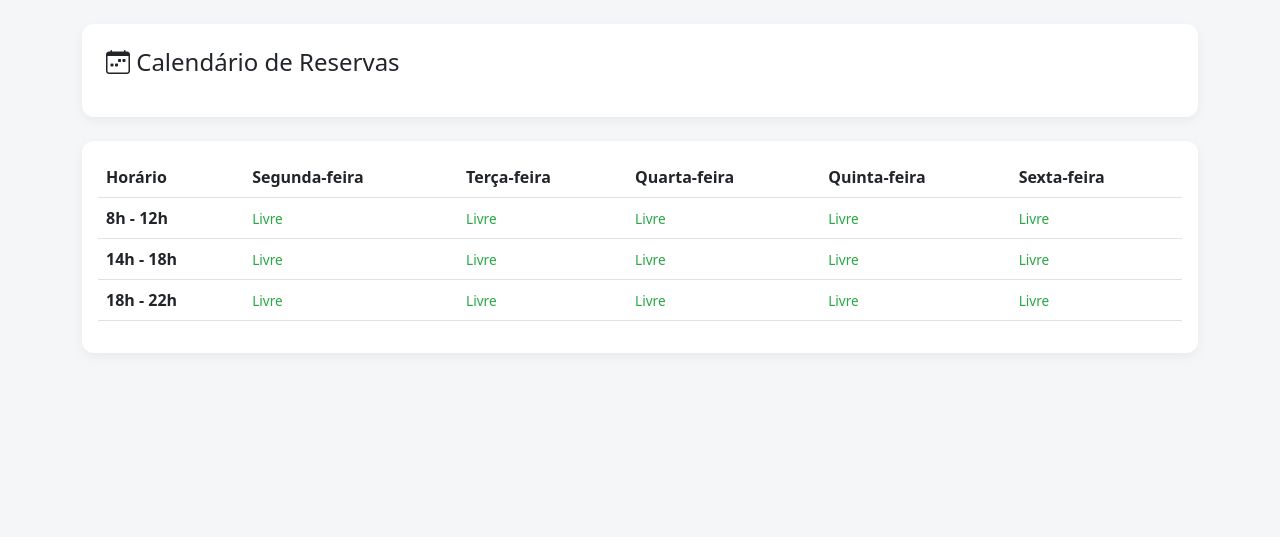
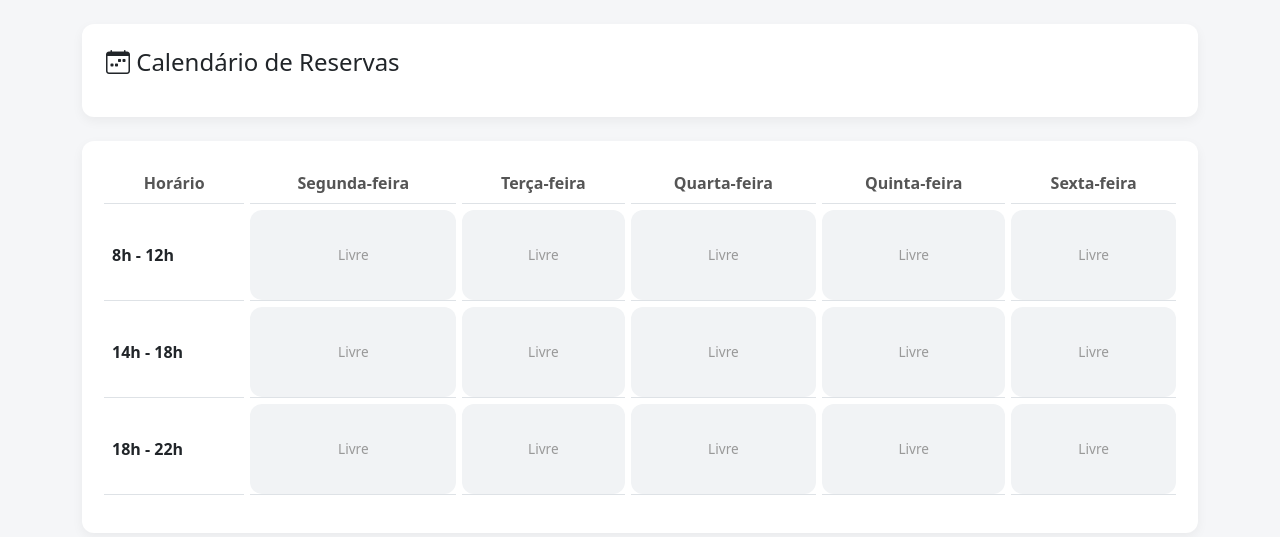
Before and after one commit to aleffqv/reserva_salas_ppgdse, a Django app: page / in a window 1280 px wide. Shown: the part 57-594 px from the top of the page. Run offline with Django 4.2, Linux system fonts and the light colour scheme; data that the repository does not hold is empty.

Commit message:
Calendar Changed

```diff
--- a/salas/static/css/ui.css
+++ b/salas/static/css/ui.css
@@ -43,3 +43,59 @@ body {
 .modal-content {
   border-radius: 14px;
 }
+
+.calendario-table {
+  border-collapse: separate;
+  border-spacing: 6px;
+}
+
+.calendario-table th {
+  text-align: center;
+  font-weight: 600;
+  color: #555;
+}
+
+.calendar-cell {
+  padding: 0 !important;
+}
+
+.calendar-slot {
+  height: 90px;
+  border-radius: 12px;
+  padding: 8px;
+  font-size: 0.85rem;
+  display: flex;
+  flex-direction: column;
+  justify-content: space-between;
+  transition: transform .15s ease, box-shadow .15s ease;
+}
+
+.calendar-slot:hover {
+  transform: scale(1.02);
+  box-shadow: 0 6px 14px rgba(0,0,0,0.12);
+}
+
+/* Slot livre */
+.calendar-slot.livre {
+  background: #f1f3f5;
+  color: #999;
+  align-items: center;
+  justify-content: center;
+  font-weight: 500;
+}
+
+/* Slot reservado */
+.calendar-slot.reservado {
+  color: #fff;
+}
+
+/* Texto interno */
+.calendar-slot small {
+  opacity: .9;
+}
+
+/* Botões */
+.calendar-slot .btn {
+  padding: 2px 6px;
+  font-size: 0.7rem;
+}
--- a/salas/templates/salas/calendario.html
+++ b/salas/templates/salas/calendario.html
@@ -13,10 +13,8 @@
   <!-- Chips das salas (bonito como antes) -->
   <div class="d-flex flex-wrap gap-2">
     {% for sala in salas %}
-      <button class="sala-chip"
-              style="background-color: {{ sala.cor }};"
-              data-sala-url="{% url 'sala_detalhes' sala.id %}"
-              data-sala-nome="Sala {{ sala.numero }}">
+    <button class="sala-chip" style="background-color: {{ sala.cor }};"
+      data-sala-url="{% url 'sala_detalhes' sala.id %}" data-sala-nome="Sala {{ sala.numero }}">
       Sala {{ sala.numero }}
     </button>
     {% endfor %}
@@ -40,27 +38,27 @@
           <td><strong>{{ h_nome }}</strong></td>
 
           {% for d, _ in dias_semana %}
-              <td>
+          <td class="calendar-cell">
             {% for r in calendario|get_item:d|get_item:h %}
-                  <div class="reserva-card">
-                    <strong>Sala {{ r.sala.numero }}</strong><br>
+            <div class="calendar-slot reservado" style="background-color: {{ r.sala.cor }};">
+              <strong>Sala {{ r.sala.numero }}</strong>
               <small>{{ r.usuario.first_name }}</small>
 
               {% if user == r.usuario %}
-                      <div class="mt-1">
-                        <a href="{% url 'editar_reserva' r.id %}"
-                           class="btn btn-sm btn-light">
+              <div class="d-flex gap-1">
+                <a href="{% url 'editar_reserva' r.id %}" class="btn btn-light btn-sm">
                   <i class="bi bi-pencil"></i>
                 </a>
-                        <a href="{% url 'excluir_reserva' r.id %}"
-                           class="btn btn-sm btn-danger">
+                <a href="{% url 'excluir_reserva' r.id %}" class="btn btn-danger btn-sm">
                   <i class="bi bi-trash"></i>
                 </a>
               </div>
               {% endif %}
             </div>
             {% empty %}
-                  <span class="slot-livre">Livre</span>
+            <div class="calendar-slot livre">
+              Livre
+            </div>
             {% endfor %}
           </td>
           {% endfor %}
```
Lines whose indentation alone changed are shown as unchanged.
